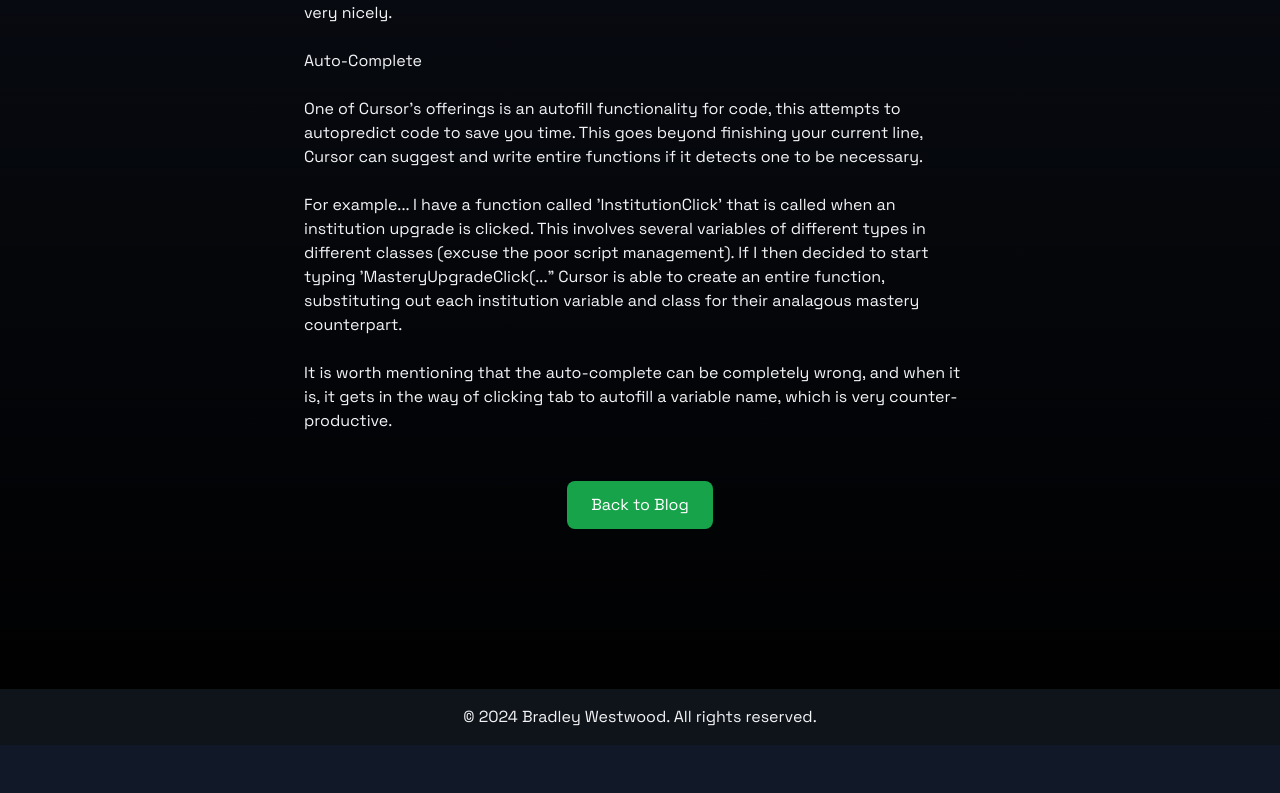
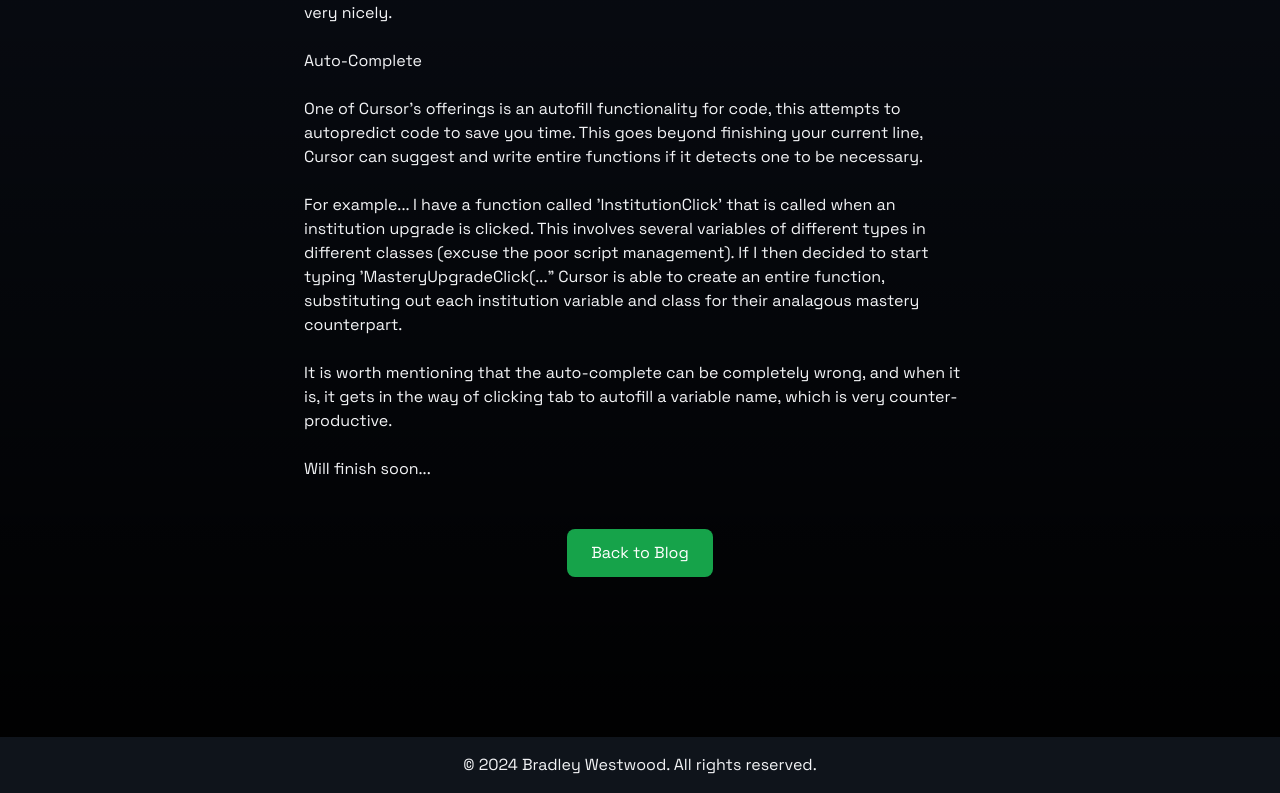
Before and after one commit to brahdleh/game-portfolio, a Next.js app in the folder my-app/: page /blog/cursor_plus_unity_dec_24 in a window 1280 px wide. Shown: the part 1107-1900 px from the top of the page. Before the commit the page ends 1852 px from the top, so only its background shows below. Built offline with nearby package versions, Linux system fonts and the light colour scheme.

Commit message:
Update page.tsx

```diff
--- a/my-app/app/blog/cursor_plus_unity_dec_24/page.tsx
+++ b/my-app/app/blog/cursor_plus_unity_dec_24/page.tsx
@@ -41,6 +41,8 @@
         <br/>
         <p>It is worth mentioning that the auto-complete can be completely wrong, and when it is, it gets in the way of clicking tab
         to autofill a variable name, which is very counter-productive.</p>
+        <br/>
+        <p>Will finish soon...</p>
     `
   }
 
```
